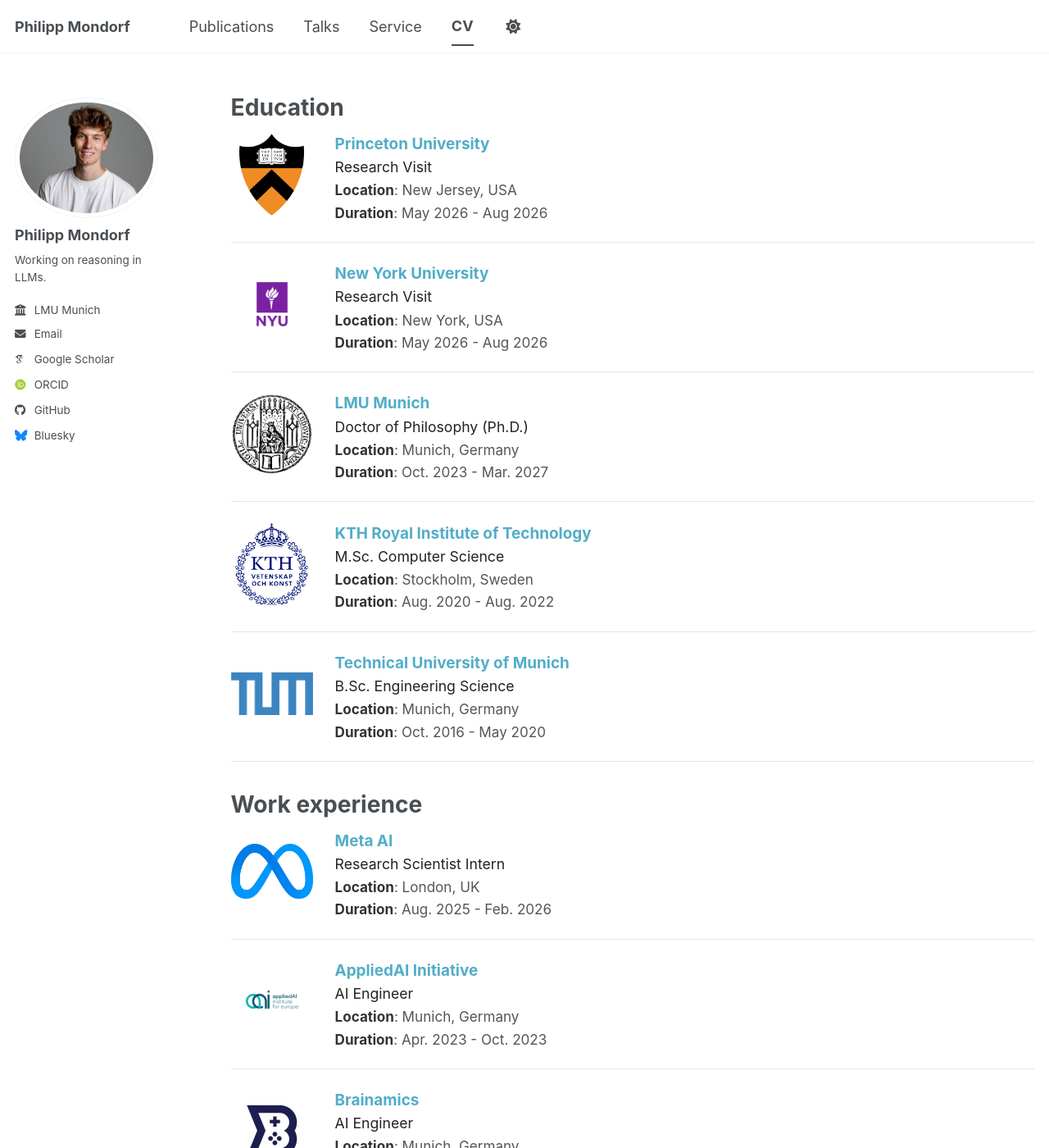
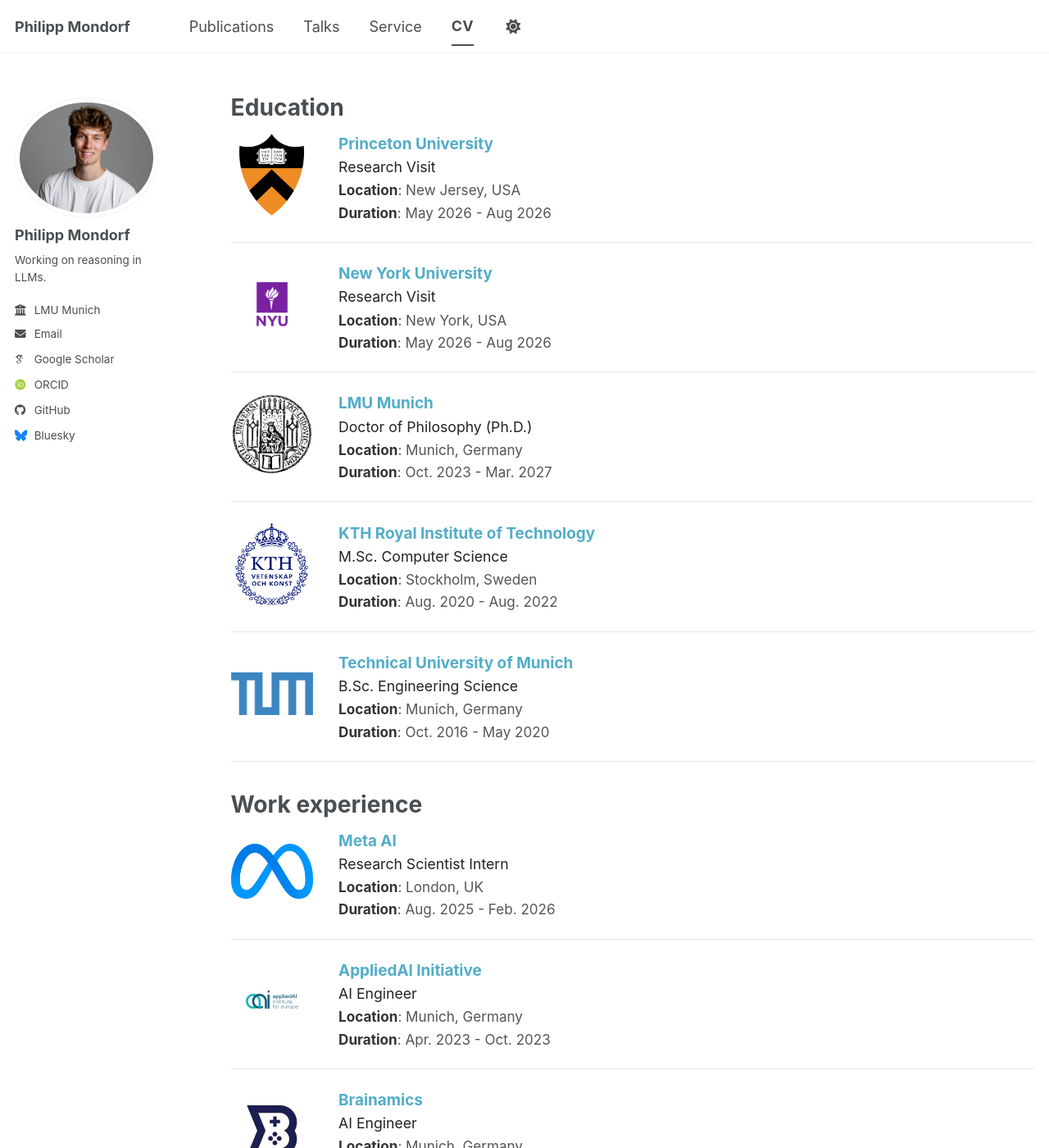
Before and after one commit to PMMon/pmmon.github.io, a Jekyll site: the page built from _pages/cv.html, in a window 1280 px wide and 1400 px high. Shown: the whole window at 82% size. Built offline with Jekyll 4.4.1, drawn with Linux system fonts in a browser that asks for light colours; some web fonts are replaced; a script bundle is joined from its source files by our own code; library files that are not in the unit come from our copies.

Commit message:
rearrange items

```diff
--- a/_pages/cv.html
+++ b/_pages/cv.html
@@ -96,7 +96,7 @@
 
   .cv-item {
     display: flex;
-    gap: 1.5rem;
+    gap: 1.75rem;
     align-items: flex-start;
     margin-bottom: 1.4rem;
     padding-bottom: 1.15rem;
```
